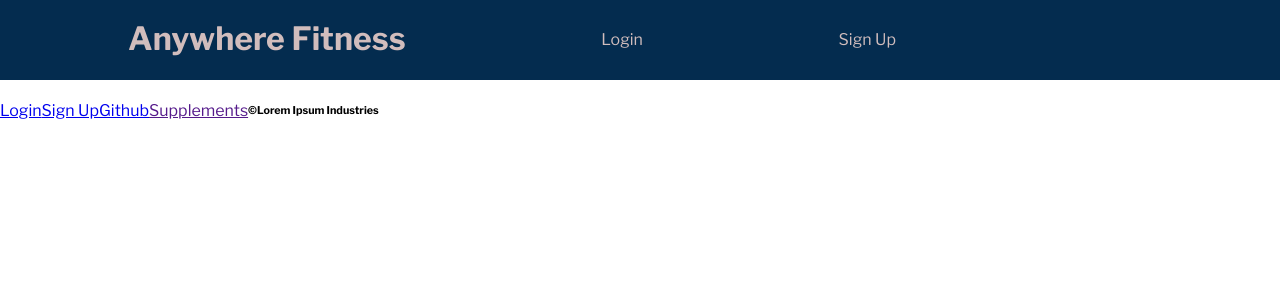
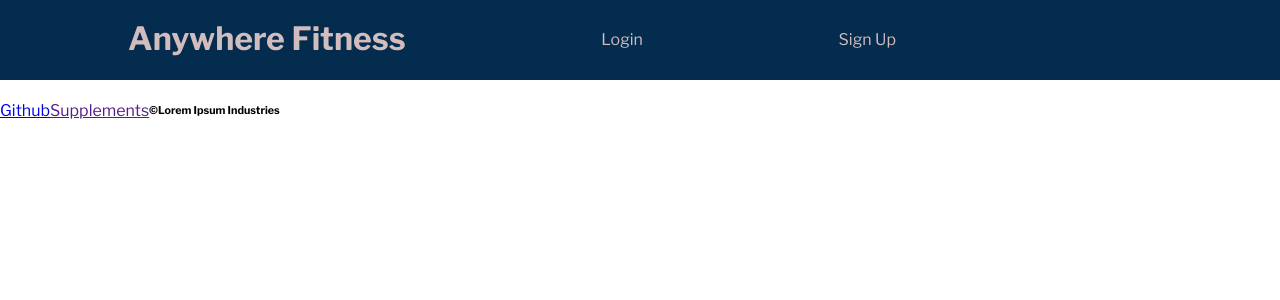
Before and after one commit to ft-anywhere-fitness/Full-Time-Anywhere-Fitness-Front-End, a React (Create React App) app: page / in a window 1280 px wide. Shown: the top 300 px of the page. Built offline with nearby package versions, Linux system fonts and the light colour scheme.

Commit message:
starting on footer styling

```diff
--- a/src/components/Footer.js
+++ b/src/components/Footer.js
@@ -1,5 +1,4 @@
 import React from 'react'
-import { Routes, Route, NavLink } from 'react-router-dom';
 import Header from './Header';
 import LoginForm from './LoginForm';
 import SignUpForm from './SignUpForm'
@@ -10,27 +9,13 @@ import SignUpForm from './SignUpForm'
 
 export default function Footer(){
     return(
-        <footer>
+        <footer className='footer'>
             {/* all the items in the footer will have the classname 'nav-item' */}
-               <nav>
-                <NavLink  className='nav-item underline'  to='/login'>
-                    Login
-                </NavLink>
-                <NavLink className='nav-item underline' to='/signup'>
-                   Sign Up
-                </NavLink>
-                <a className='nav-item' href= 'https://github.com'>Github</a>
-                <a className = 'nav-item' href=''>Supplements</a>
-                <h6 className='nav-item copyright'>&copy;Lorem Ipsum Industries </h6>
-
-
+            <nav className='footer-nav'>
+                <a className='footer-nav-item' href= 'https://github.com'>Github</a>
+                <a className = 'footer-nav-item' href=''>Supplements</a>
+                <h6 className='footer-nav-item copyright'>&copy;Lorem Ipsum Industries </h6>
             </nav>
-
-
-            <Routes>
-                <Route path='/login' element={<LoginForm/>}/>
-                <Route path='/signup' element={<SignUpForm/>}/>
-            </Routes>
         </footer>
     )
 }
```
Also changed, not shown: src/less/footer.less (added).
